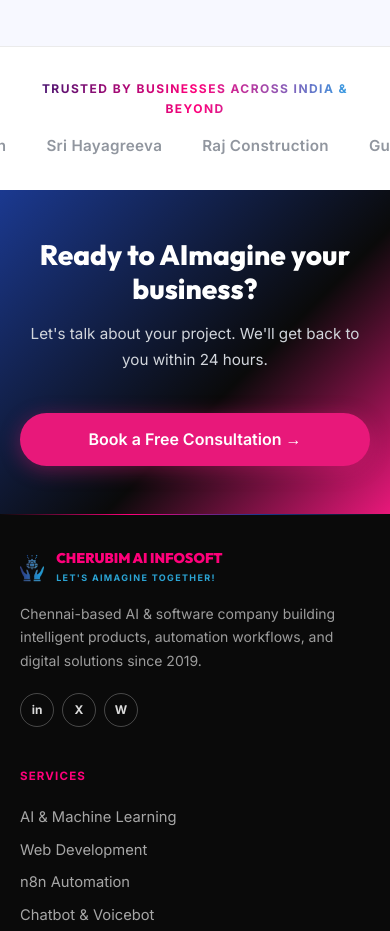
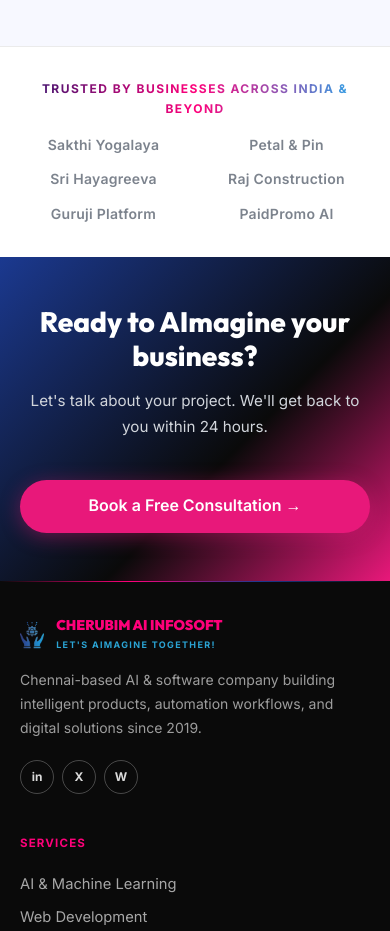
Before and after one commit to paidpromoaiglobal/cherubim-website, a React (Vite) app: page / in a window 390 px wide. Shown: the part 2380-3311 px from the top of the page. Built offline with nearby package versions, Linux system fonts and the light colour scheme.

Commit message:
Trusted clients: 2-column grid on mobile, no horizontal scroll

```diff
--- a/src/index.css
+++ b/src/index.css
@@ -151,6 +151,25 @@
   transition: opacity 0.2s, color 0.2s;
 }
 .trusted-client:hover { opacity: 1; color: #1B3990; }
+
+/* Mobile: show all clients in a 2-column grid, no scrolling */
+@media (max-width: 640px) {
+  .trusted-clients {
+    flex-wrap: wrap;
+    overflow-x: visible;
+    white-space: normal;
+    gap: 0.75rem 1rem;
+    padding: 0 1.25rem;
+    justify-content: center;
+  }
+  .trusted-client {
+    flex: 0 0 calc(50% - 0.5rem);
+    text-align: center;
+    white-space: nowrap;
+    font-size: 0.875rem;
+    opacity: 0.65;
+  }
+}
 
 /* Contact page */
 .contact-hero-wrapper {
```
